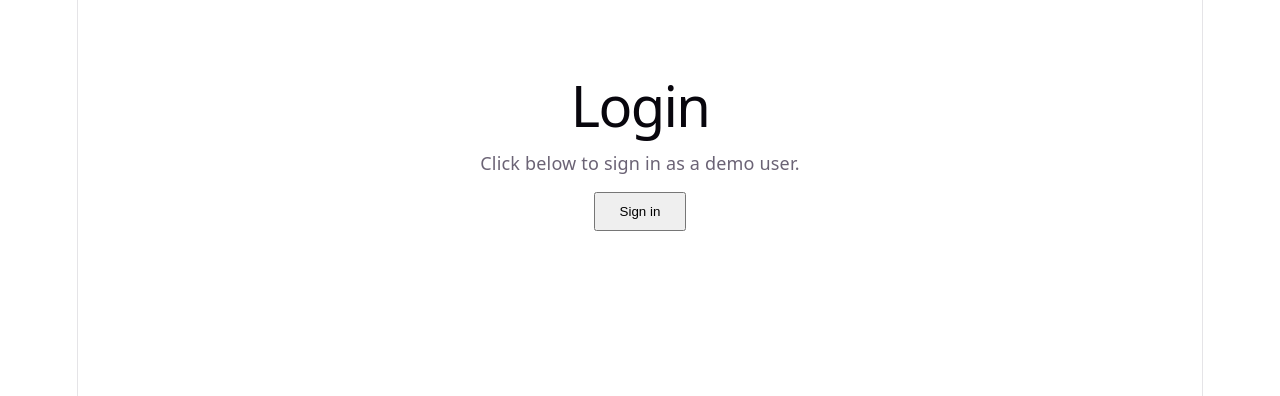
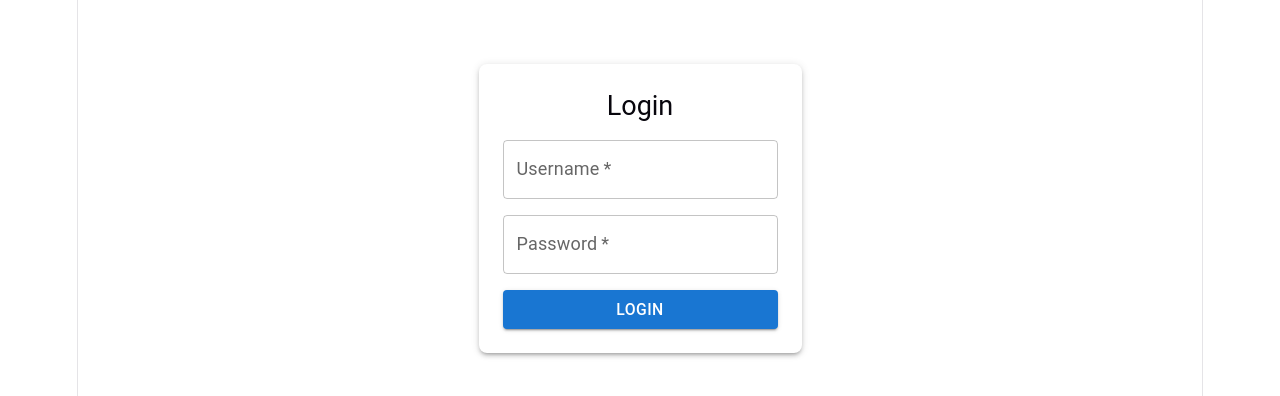
Before and after one commit to brahimelkaceh/frontend_project, a React (Vite) app: page /login in a window 1280 px wide. Shown: the top 396 px of the page. Built offline with nearby package versions, Linux system fonts and the light colour scheme; no server answers.

Commit message:
feat: login flow token access

```diff
--- a/src/components/auth/ProtectedRoute.jsx
+++ b/src/components/auth/ProtectedRoute.jsx
@@ -2,9 +2,9 @@ import { Navigate, Outlet } from 'react-router-dom'
 import { useAuth } from '../../hooks/useAuth'
 
 export default function ProtectedRoute() {
-  const { user } = useAuth()
+  const { token } = useAuth()
 
-  if (!user) {
+  if (!token) {
     return <Navigate to="/login" replace />
   }
 
--- a/src/context/AuthProvider.jsx
+++ b/src/context/AuthProvider.jsx
@@ -1,19 +1,23 @@
+
 import { useState } from 'react'
 import { AuthContext } from './authContext'
 
 export default function AuthProvider({ children }) {
-  const [user, setUser] = useState(null)
+  const [token, setToken] = useState(localStorage.getItem('token'))
 
-  function login(userData) {
-    setUser(userData)
+  function login(newToken) {
+    localStorage.setItem('token', newToken)
+    setToken(newToken)
   }
 
   function logout() {
-    setUser(null)
+    localStorage.removeItem('token')
+    setToken(null)
   }
 
+
   return (
-    <AuthContext.Provider value={{ user, login, logout }}>
+    <AuthContext.Provider value={{ token, login, logout }}>
       {children}
     </AuthContext.Provider>
   )
--- a/src/lib/axios.js
+++ b/src/lib/axios.js
@@ -1,5 +1,6 @@
 import axios from "axios";
-
+import { useNavigate } from "react-router-dom";
+const navigate= useNavigate
 const api = axios.create({
   baseURL: import.meta.env.VITE_API_BASE_URL,
   headers: {
@@ -23,7 +24,7 @@ api.interceptors.response.use(
   (error) => {
     console.error(error);
     if (error.response?.status === 401) {
-      window.location.href = "/login";
+     navigate("/login");
     }
     return Promise.reject(error);
   },
--- a/src/pages/LoginPage.jsx
+++ b/src/pages/LoginPage.jsx
@@ -1,22 +1,77 @@
+
+import { useState } from 'react'
 import { useAuth } from '../hooks/useAuth'
 import { useNavigate } from 'react-router-dom'
+import { Box, TextField, Button, Grid, Typography } from '@mui/material';
+import api from '../lib/axios'
 
 export default function LoginPage() {
   const { login } = useAuth()
   const navigate = useNavigate()
 
-  function handleLogin() {
-    login({ name: 'Demo User', email: 'demo@example.com' })
-    navigate('/dashboard')
+const [username , setUsername] = useState('')
+const [password , setPassword] = useState('')
+ const [errors, setErrors] = useState({}) // store error messages
+
+async function handleLogin() {
+ const newErrors = {}
+
+    // simple validation
+    if (!username) newErrors.username = 'Username is required'
+    if (!password) newErrors.password = 'Password is required'
+
+    setErrors(newErrors)
+
+    // if there are errors, stop here
+    if (Object.keys(newErrors).length > 0) return
+
+    try {
+      const response = await api.post("/v1/auth/login/", {
+        username,
+        password
+      })
+
+      login(response.data) // or response.data.access
+      navigate('/dashboard')
+    } catch (error) {
+      console.error(error)
+      setErrors({ api: 'Invalid credentials or server error' })
+    }
   }
 
   return (
-    <div style={{ padding: '60px', maxWidth: '400px', margin: '0 auto' }}>
-      <h1>Login</h1>
-      <p>Click below to sign in as a demo user.</p>
-      <button onClick={handleLogin} style={{ padding: '10px 24px', marginTop: '16px' }}>
-        Sign in
-      </button>
-    </div>
+
+       <Box
+      sx={{
+        maxWidth: 400,
+        mx: 'auto',      // center horizontally
+        mt: 8,           // margin top
+        p: 3,            // padding inside the box
+        display: 'flex',
+        flexDirection: 'column',
+        gap: 2,    // space between items
+        boxShadow: 3,
+        borderRadius: 2,
+        bgcolor: 'background.paper',
+      }}
+    >
+      <Typography variant="h5" component="h1" textAlign="center">
+        Login
+      </Typography>
+
+      <TextField  error={!!errors.username}
+        helperText={errors.username} label="Username" type="text" variant="outlined" onChange={(e)=>setUsername(e.target.value)} required fullWidth />
+      <TextField  error={!!errors.password}
+        helperText={errors.password} label="Password" type="password" variant="outlined" onChange={(e)=>setPassword(e.target.value)} required fullWidth />
+        {errors.api && (
+        <Typography color="error" variant="body2" textAlign="center">
+          {errors.api}
+        </Typography>
+      )}
+
+      <Button variant="contained" onClick={handleLogin} color='primary' fullWidth>
+        Login
+      </Button>
+    </Box>
   )
 }
--- a/src/router/index.jsx
+++ b/src/router/index.jsx
@@ -27,7 +27,8 @@ const router = createBrowserRouter([
       { path: '/dashboard', element: <DashboardPage /> },
       { path: '/users', element: <UserListPage /> },
       { path: '/users/:id', element: <UserDetailPage/> },
-       { path: '/themetoogle', element: <ThemeToggle/> },
+      { path: '/themetoogle', element: <ThemeToggle/> },
+
     ]
   }]
 }
```
